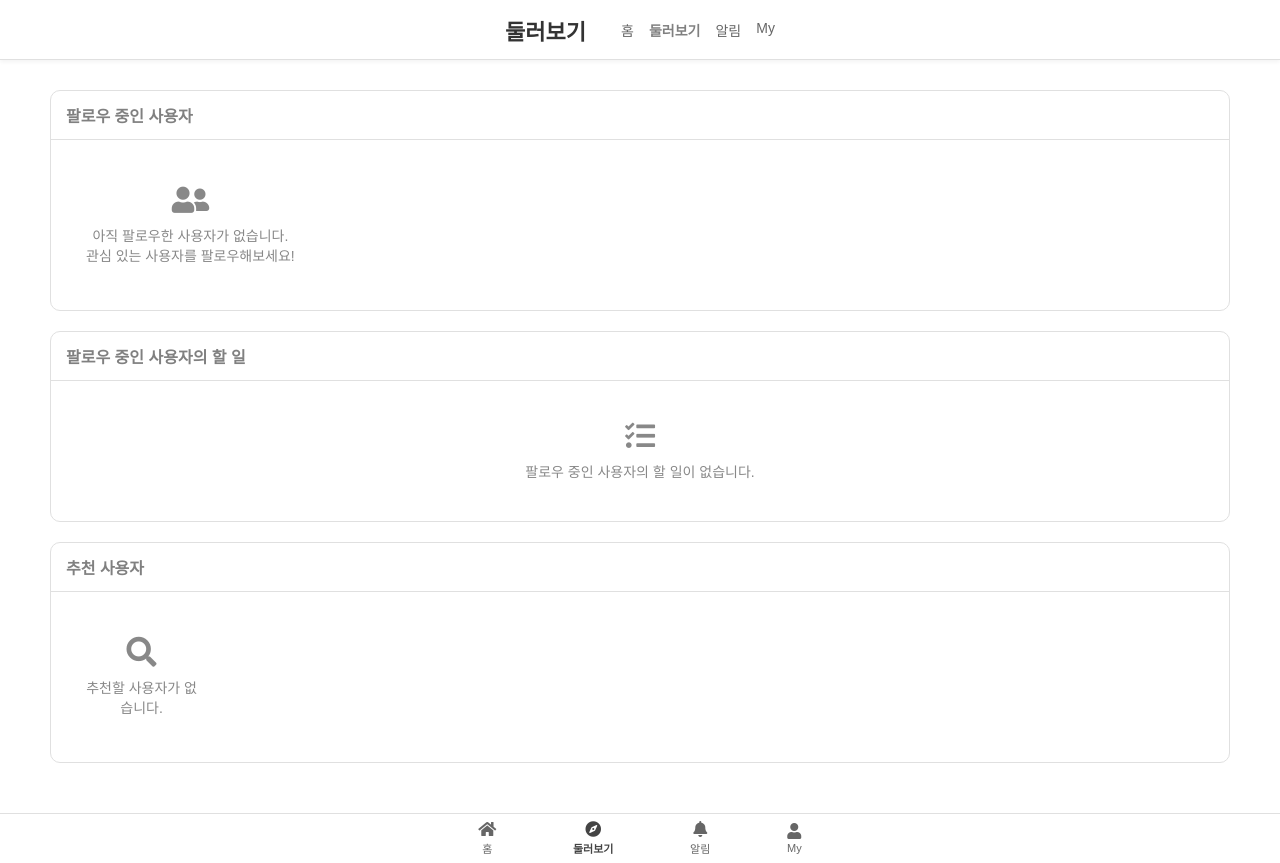
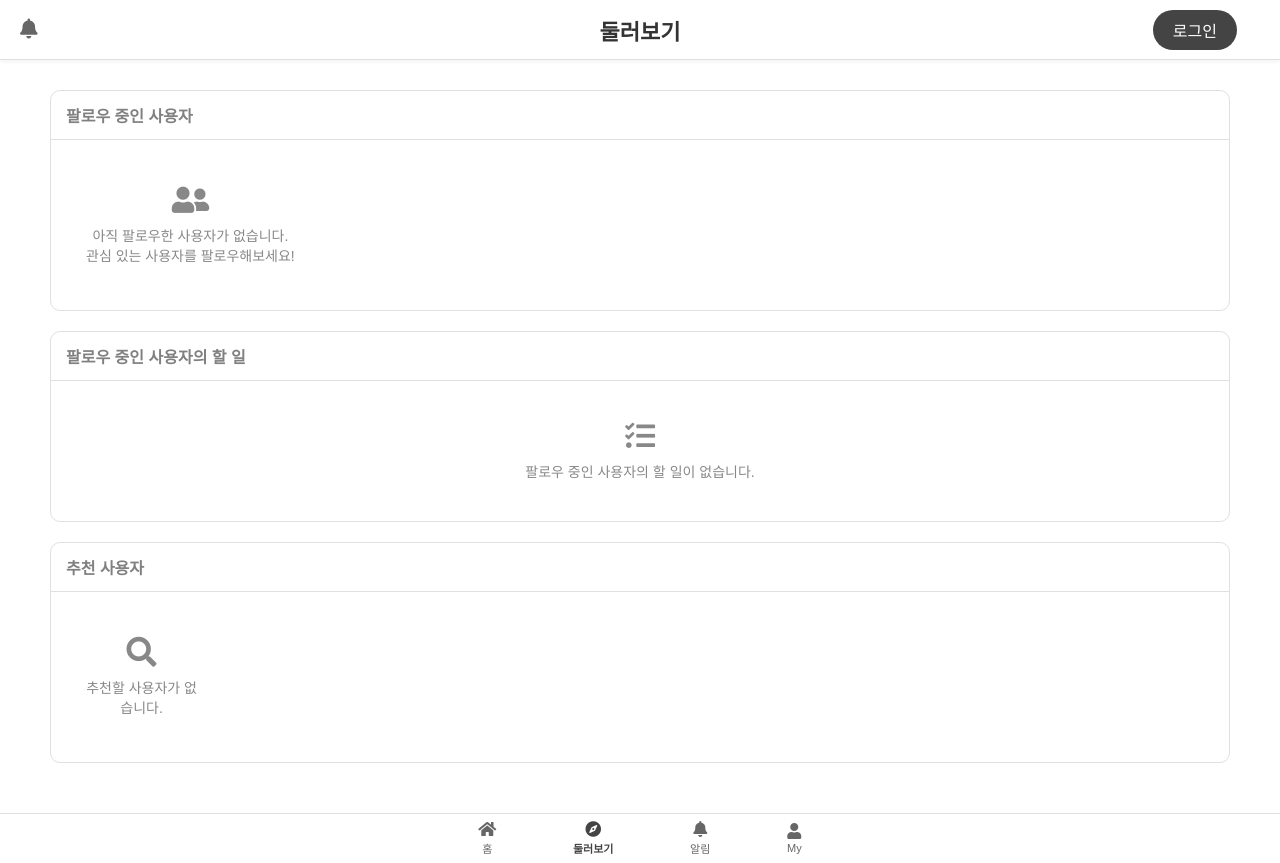
Before and after one commit to ANGIBU/Today-todo, a Flask app: page /explore in a window 1280 px wide. Run offline with Flask 2, Linux system fonts and the light colour scheme; data that the repository does not hold is empty.

Commit message:
Automated Commit Update at 2025-05-10 17:25:12

```diff
--- a/templates/public/explore.html
+++ b/templates/public/explore.html
@@ -12,13 +12,13 @@
 <body>
     <div class="container">
         <header>
+            <a href="{{ url_for('notifications') }}" class="notification-btn"><i class="fas fa-bell"></i></a>
             <h1>둘러보기</h1>
-            <nav class="top-nav">
-                <a href="{{ url_for('main') }}" class="nav-item">홈</a>
-                <a href="{{ url_for('explore') }}" class="nav-item active">둘러보기</a>
-                <a href="{{ url_for('notifications') }}" class="nav-item">알림</a>
-                <a href="{{ url_for('mypage') }}" class="nav-item">My</a>
-            </nav>
+            {% if user %}
+                <a href="{{ url_for('mypage') }}" class="login-btn">{{ user.nickname }}</a>
+            {% else %}
+                <a href="{{ url_for('auth') }}" class="login-btn">로그인</a>
+            {% endif %}
         </header>
 
         <main>
--- a/templates/public/settings.html
+++ b/templates/public/settings.html
@@ -12,10 +12,11 @@
 <body>
     <div class="container">
         <header>
-            <h1>설정</h1>
             <a href="{{ url_for('mypage') }}" class="back-btn">
                 <i class="fas fa-arrow-left"></i>
             </a>
+            <h1>설정</h1>
+            <a href="{{ url_for('mypage') }}" class="login-btn">{{ user.nickname }}</a>
         </header>
 
         <main>
```
Also changed, not shown: templates/public/mypage.html (+3 -7 lines), templates/public/notifications.html (+6 -6 lines).
